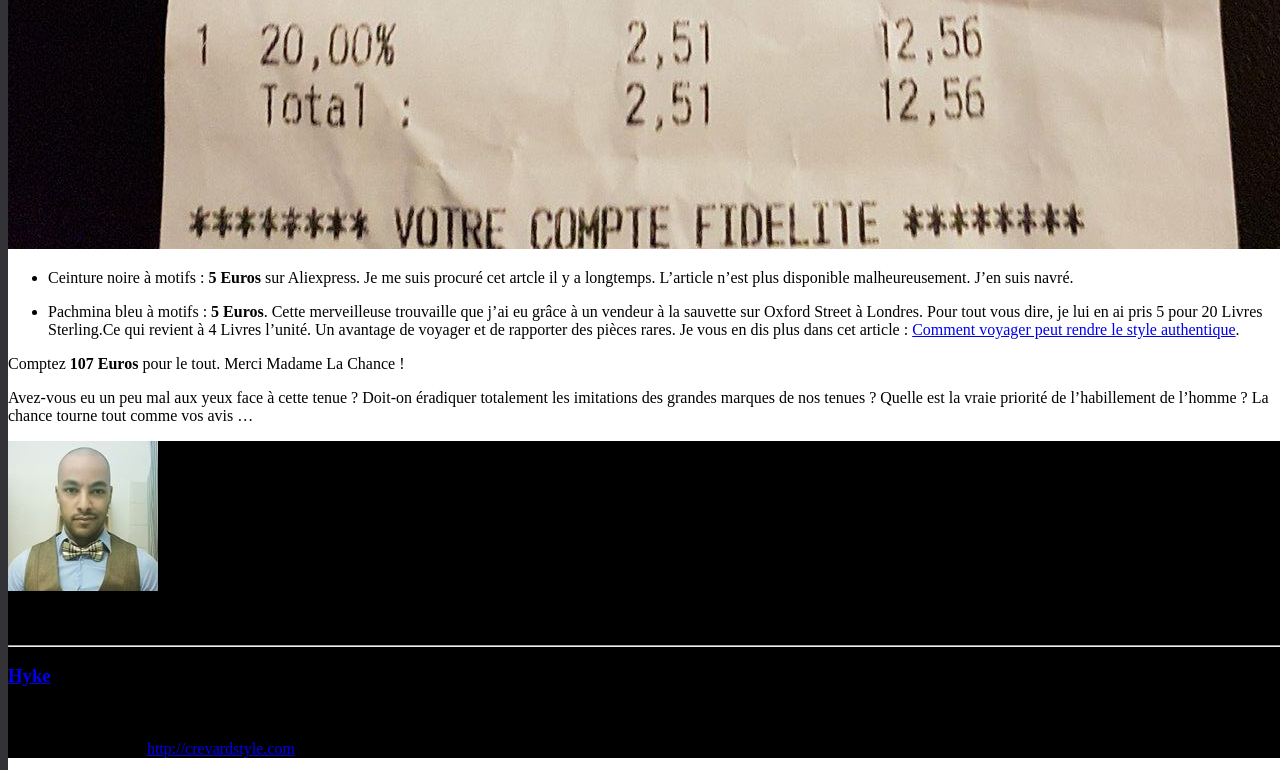
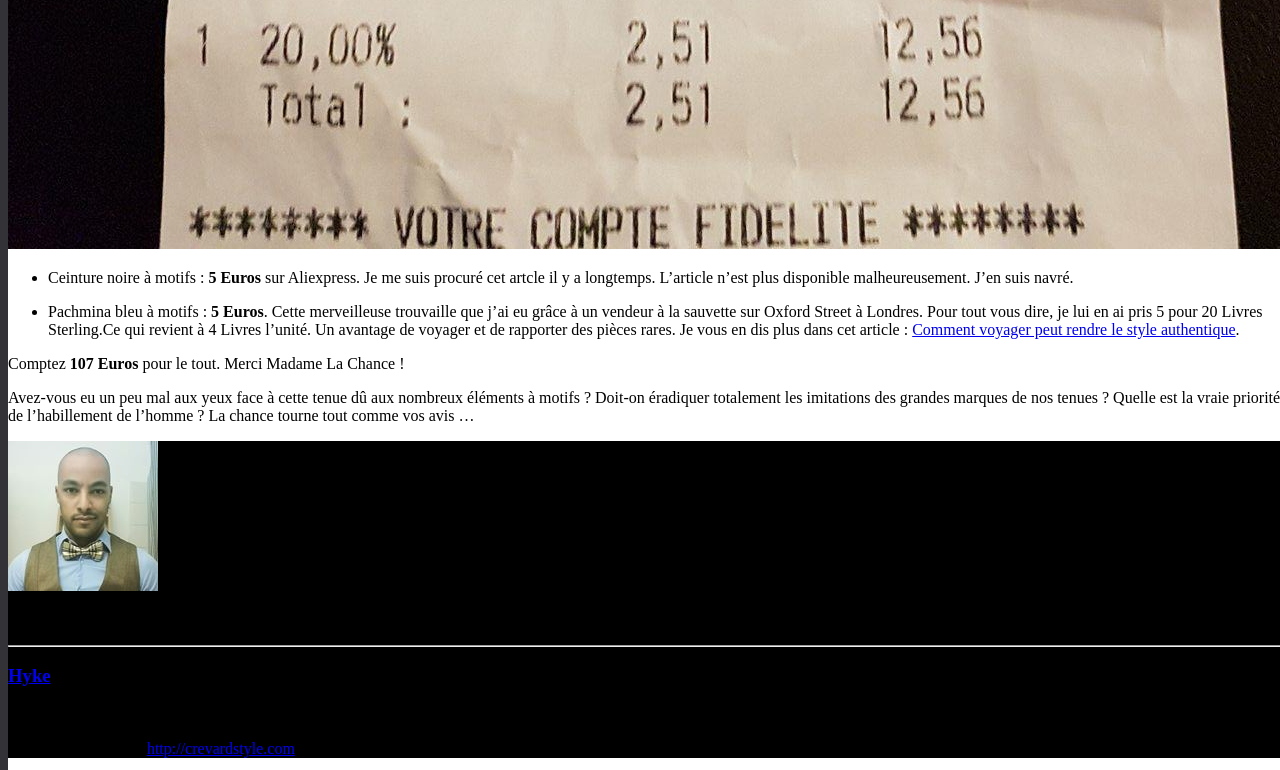
Before and after one commit to darkh2/darkh2.github.io, a Jekyll site: the page built from _posts/2018-01-14-Lucky-Fit.md, in a window 1280 px wide and 900 px high, scrolled down 6830 px, cut to the strip 0-770 px from the top of the window. Built offline with Jekyll 4.4.1, drawn with Linux system fonts in a browser that asks for light colours; comment, search, counter and statistics services are not loaded.

Commit message:
Update 2018-01-14-Lucky-Fit.md

```diff
--- a/_posts/2018-01-14-Lucky-Fit.md
+++ b/_posts/2018-01-14-Lucky-Fit.md
@@ -60,4 +60,4 @@ La petite Hyke Touch. Cela va sans doute sembler un peu too much pour certains.
 
 Comptez **107 Euros** pour le tout. Merci Madame La Chance !
 
-Avez-vous eu un peu mal aux yeux face à cette tenue ? Doit-on éradiquer totalement les imitations des grandes marques de nos tenues ? Quelle est la vraie priorité de l'habillement de l'homme ? La chance tourne tout comme vos avis ...
+Avez-vous eu un peu mal aux yeux face à cette tenue dû aux nombreux éléments à motifs ? Doit-on éradiquer totalement les imitations des grandes marques de nos tenues ? Quelle est la vraie priorité de l'habillement de l'homme ? La chance tourne tout comme vos avis ...
```
